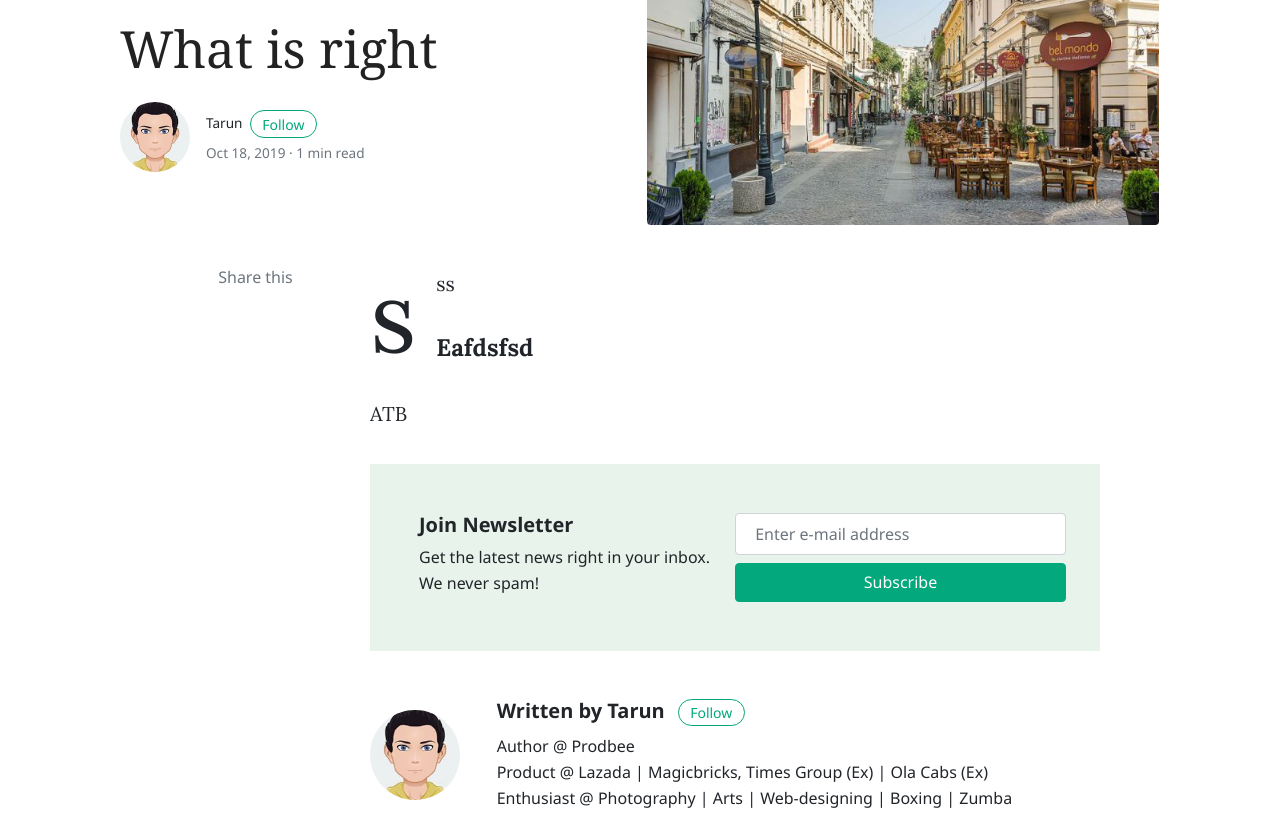
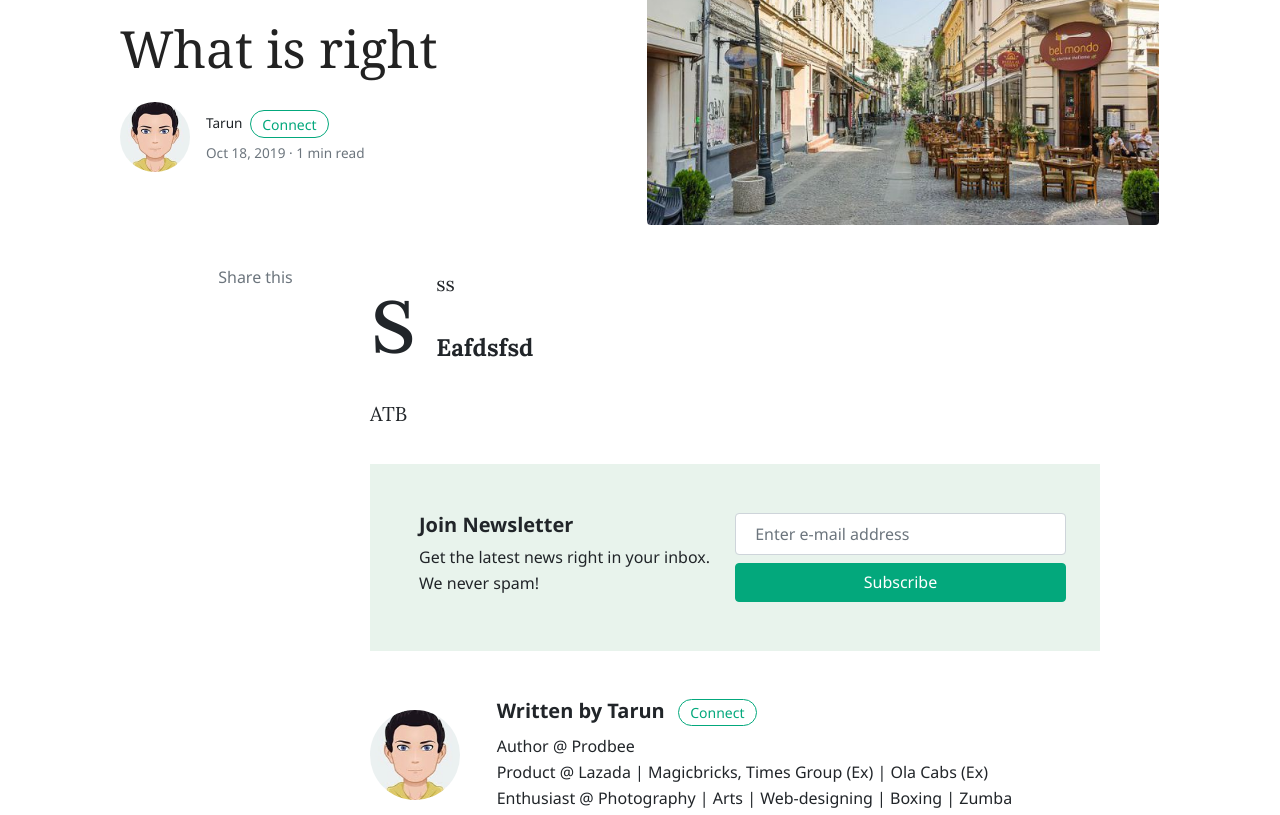
Before and after one commit to p13tarunkk/p13tarunkk.github.io, a Jekyll site: the page built from _posts/2019-10-18-test1.md, in a window 1280 px wide and 1203 px high. Shown: the part 175-990 px from the top of the window. Built offline with Jekyll 4.4.1, drawn with Linux system fonts in a browser that asks for light colours; nearby versions of some CDN libraries; comment, search, counter and statistics services are not loaded.

Commit message:
follow to connect change

```diff
--- a/_config.yml
+++ b/_config.yml
@@ -26,6 +26,7 @@
     bio:            "Author @ Prodbee <br> Product @ Lazada | Magicbricks, Times Group (Ex) | Ola Cabs (Ex) <br> Enthusiast @ Photography | Arts | Web-designing | Boxing | Zumba"
     email:          p13tarunkk@iima.ac.in
     twitter:        https://tt.com
+    linkedin:       https://www.linkedin.com/in/tarun-k-900a71115
 
 
 # Defaults
--- a/_layouts/post.html
+++ b/_layouts/post.html
@@ -19,7 +19,7 @@
                         {% if author.avatar %}
                         <img class="rounded-circle" src="{{site.baseurl}}/{{author.avatar}}" alt="{{author.name}}" width="70"/>
                         {% endif %}
-						<small class="ml-3"> {{ author.name }} <span><a target="_blank" href="{{ author.twitter }}" class="btn btn-outline-success btn-sm btn-round ml-1">Follow</a></span>
+						<small class="ml-3"> {{ author.name }} <span><a target="_blank" href="{{ author.linkedin }}" class="btn btn-outline-success btn-sm btn-round ml-1">Connect</a></span>
                             <span class="text-muted d-block mt-1">{{ page.date | date: '%b %d, %Y' }} · {% include meta-read-time.html %}</span>
 						</small>
 					</div>
@@ -114,7 +114,7 @@
                         {% endif %}
 					</div>
 					<div class="col-md-10">
-                        <h5 class="font-weight-bold">Written by {{ author.name }} {% if author.twitter %}<span><a target="_blank" href="{{ author.twitter }}" class="btn btn-outline-success btn-sm btn-round ml-2">Follow</a></span>{% endif %}</h5>
+                        <h5 class="font-weight-bold">Written by {{ author.name }} {% if author.linkedin %}<span><a target="_blank" href="{{ author.linkedin }}" class="btn btn-outline-success btn-sm btn-round ml-2">Connect</a></span>{% endif %}</h5>
 						{{ author.bio }}
 					</div>
 				</div>
```
